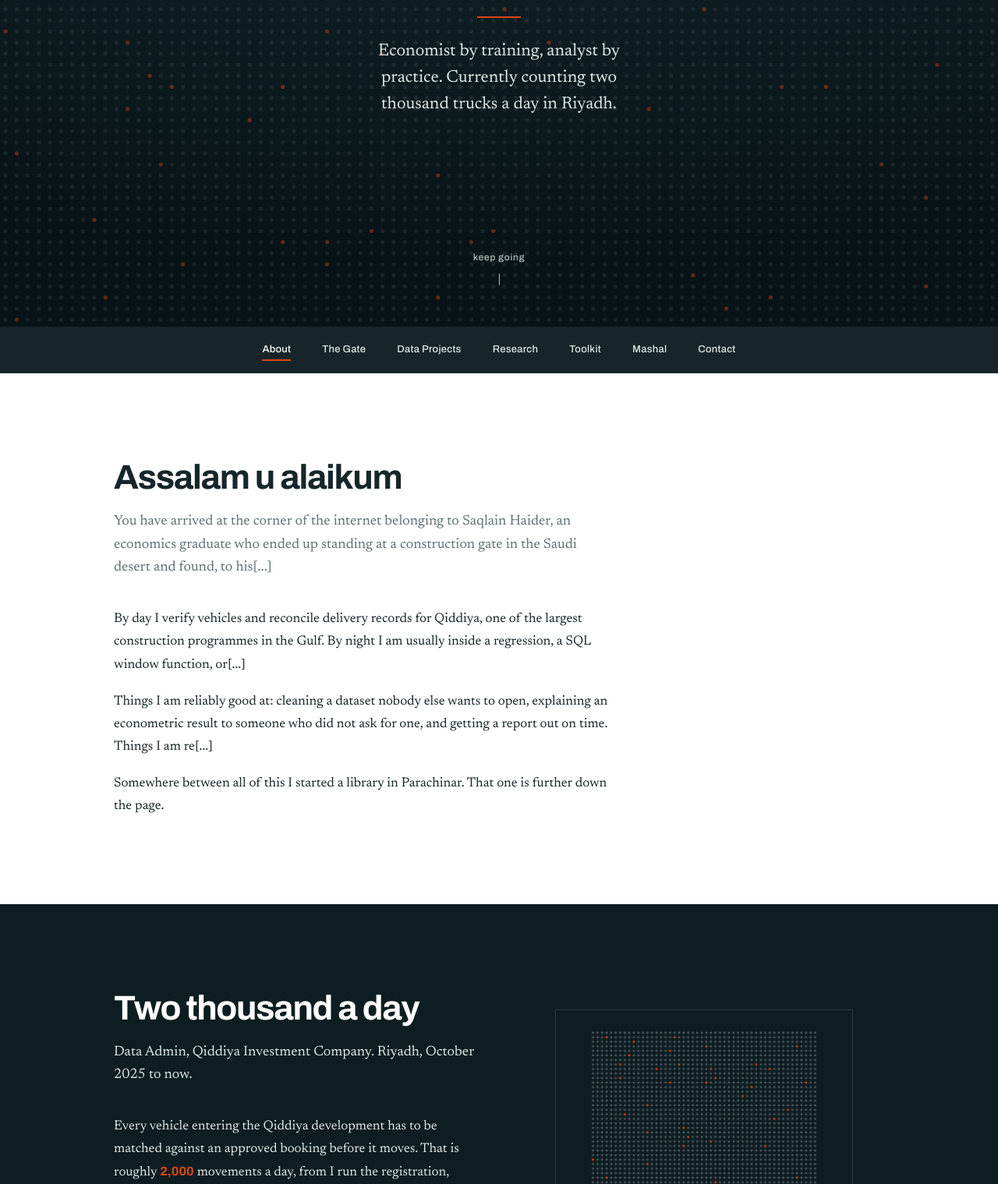
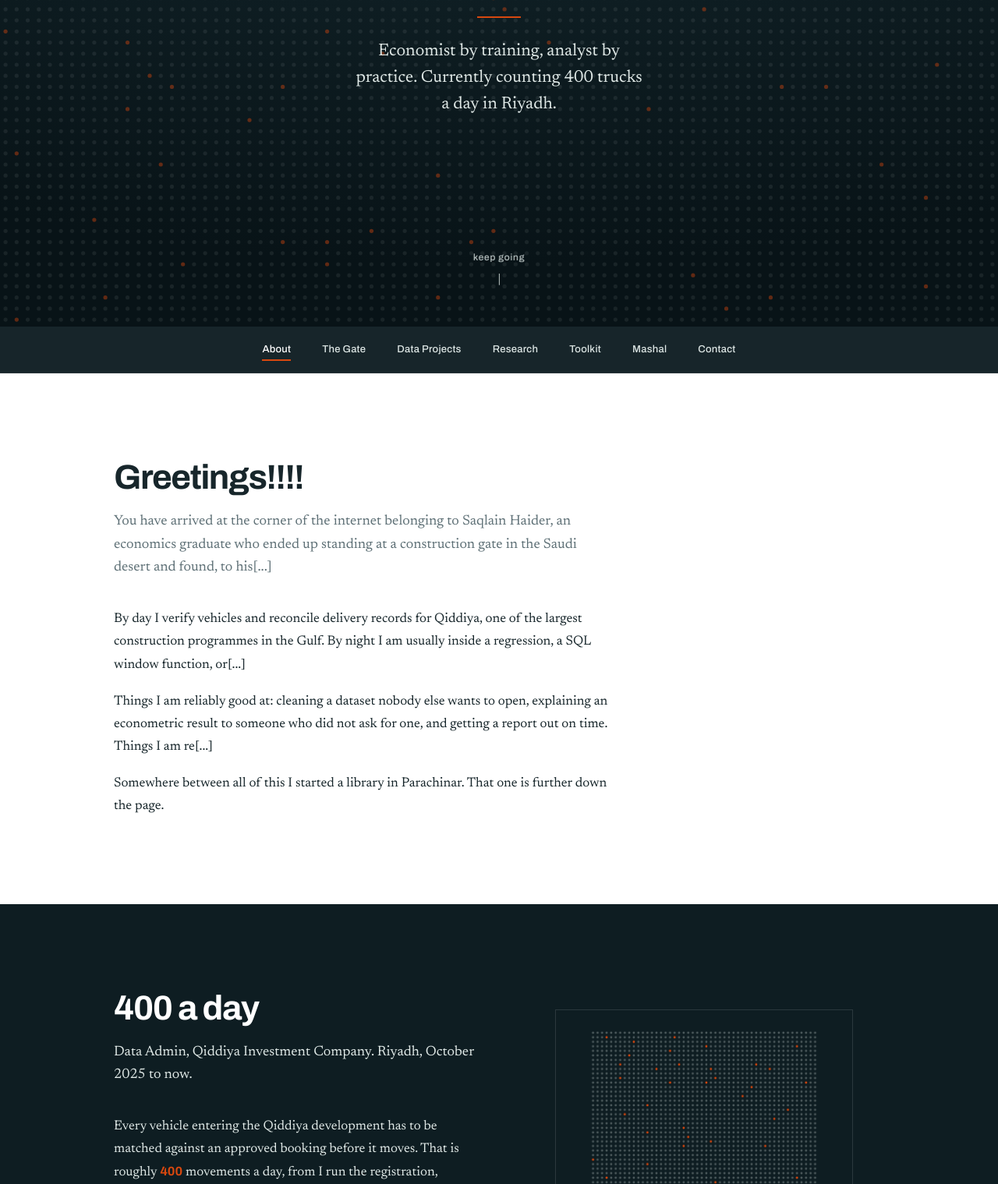
Before and after one commit to saqlainhturi/saqlainhaider.github.io, a plain HTML site: page index.html in a window 1280 px wide. Shown: the part 381-1900 px from the top of the page at 78% size. Drawn offline with Linux system fonts and the light colour scheme.

Commit message:
Fix truck count, greeting, and add email address

```diff
--- a/index.html
+++ b/index.html
@@ -3,9 +3,9 @@
 <head>
 <meta charset="utf-8">
 <meta name="viewport" content="width=device-width, initial-scale=1">
-<title>Saqlain Haider | Data, Econometrics and 2,000 Trucks a Day</title>
+<title>Saqlain Haider | Data, Econometrics and 400 Trucks a Day</title>
 <meta name="description" content="Saqlain Haider: economist and data analyst in Riyadh. Site logistics data at Qiddiya, published econometrics research, and a library in Parachinar.">
-<meta property="og:title" content="Saqlain Haider | Data, Econometrics and 2,000 Trucks a Day">
+<meta property="og:title" content="Saqlain Haider | Data, Econometrics and 400 Trucks a Day">
 <meta property="og:description" content="Economist by training, analyst by practice. Riyadh, Saudi Arabia.">
 <meta property="og:type" content="website">
 <link rel="preconnect" href="https://fonts.googleapis.com">
@@ -234,7 +234,7 @@ footer a{color:var(--onDark);border:0}
   <div class="inner">
     <h1>Saqlain Haider</h1>
     <div class="rule"></div>
-    <p>Economist by training, analyst by practice. Currently counting two thousand trucks a day in Riyadh.</p>
+    <p>Economist by training, analyst by practice. Currently counting 400 trucks a day in Riyadh.</p>
   </div>
   <a class="scrolly" href="#about">keep going<i></i></a>
 </header>
@@ -255,7 +255,7 @@ footer a{color:var(--onDark);border:0}
 <!-- ============================ ABOUT ============================ -->
 <section id="about">
   <div class="inner rev">
-    <h2>Assalam u alaikum</h2>
+    <h2>Greetings!!!!</h2>
     <p class="lede">You have arrived at the corner of the internet belonging to Saqlain Haider, an economics graduate who ended up standing at a construction gate in the Saudi desert and found, to his[...]
     <p>By day I verify vehicles and reconcile delivery records for Qiddiya, one of the largest construction programmes in the Gulf. By night I am usually inside a regression, a SQL window function, or[...]
     <p>Things I am reliably good at: cleaning a dataset nobody else wants to open, explaining an econometric result to someone who did not ask for one, and getting a report out on time. Things I am re[...]
@@ -268,13 +268,13 @@ footer a{color:var(--onDark);border:0}
   <div class="inner">
     <div class="spot rev">
       <div class="txt">
-        <h2>Two thousand a day</h2>
+        <h2>400 a day</h2>
         <p class="lede">Data Admin, Qiddiya Investment Company. Riyadh, October 2025 to now.</p>
-        <p>Every vehicle entering the Qiddiya development has to be matched against an approved booking before it moves. That is roughly <span class="num">2,000</span> movements a day, from <span clas[...]
+        <p>Every vehicle entering the Qiddiya development has to be matched against an approved booking before it moves. That is roughly <span class="num">400</span> movements a day, from <span clas[...]
         <p>I run the registration, verification and tracking of those vehicles and drivers, and produce the daily, weekly and monthly reporting on access and material flow that goes to Qiddiya stakeho[...]
       </div>
       <figure class="panel plain">
-        <svg id="day" viewBox="0 0 306 246" role="img" aria-label="Two thousand small marks in a grid, forty of them highlighted, representing one day of vehicle movements."></svg>
+        <svg id="day" viewBox="0 0 306 246" role="img" aria-label="400 small marks in a grid, with some highlighted, representing one day of vehicle movements."></svg>
       </figure>
     </div>
   </div>
@@ -436,7 +436,7 @@ footer a{color:var(--onDark);border:0}
       <div>
         <div class="detail">
           <h4>Email</h4>
-          <p><a href="mailto:YOUR-EMAIL-HERE">YOUR-EMAIL-HERE</a></p>
+          <p><a href="mailto:saqlainhturi@gmail.com">saqlainhturi@gmail.com</a></p>
         </div>
         <div class="detail">
           <h4>WhatsApp</h4>
```
